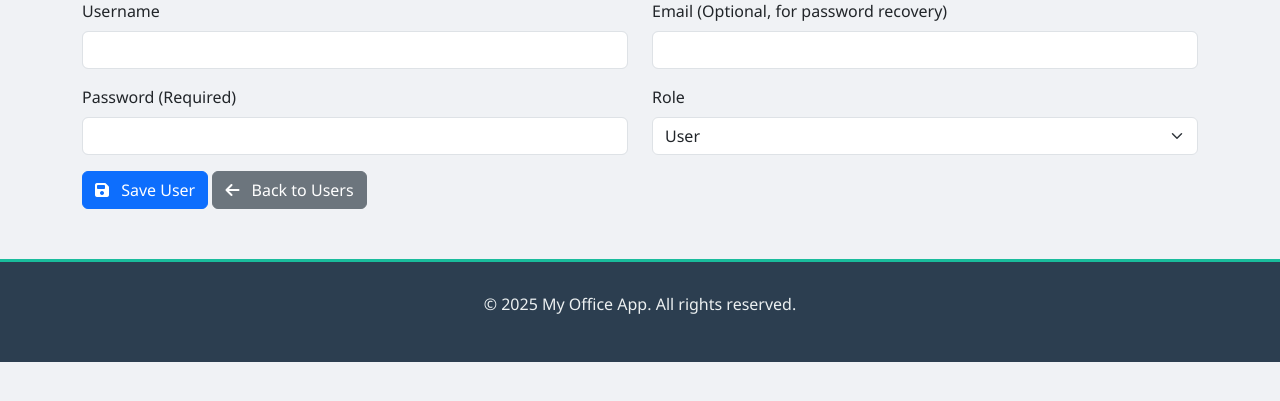
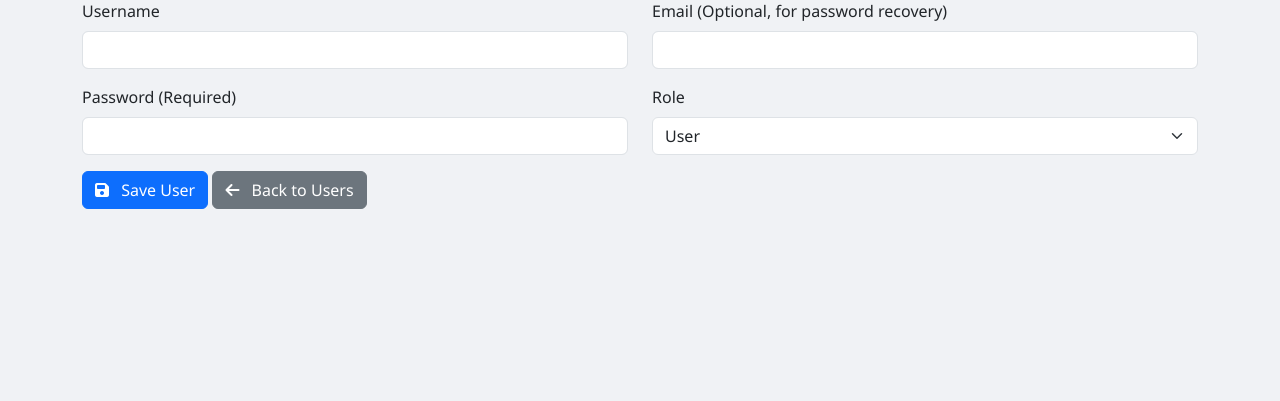
Before and after one commit to Abhijeet630/abhiitadmin, a Flask app: page /admin/users/add in a window 1280 px wide. Shown: the part 141-542 px from the top of the page. Run offline with Flask 3, Linux system fonts and the light colour scheme; a user stored in the database is signed in.

Commit message:
Auto update from VS Code

```diff
--- a/templates/base.html
+++ b/templates/base.html
@@ -246,12 +246,6 @@
         {% block content %}{% endblock %}
     </div>
 
-    <footer class="footer">
-        <div class="container">
-            <p>&copy; {{ datetime.now().year }} My Office App. All rights reserved.</p>
-        </div>
-    </footer>
-
     {# Bootstrap JS Bundle from CDN #}
     <script src="https://cdn.jsdelivr.net/npm/bootstrap@5.3.3/dist/js/bootstrap.bundle.min.js"></script>
 
```
